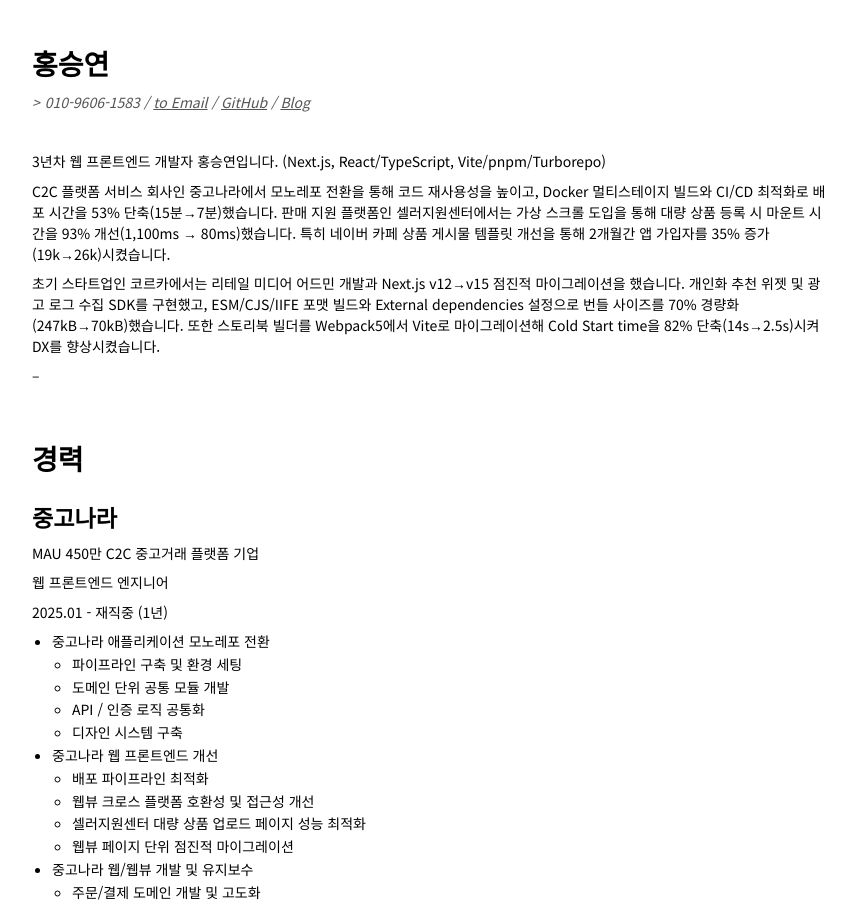
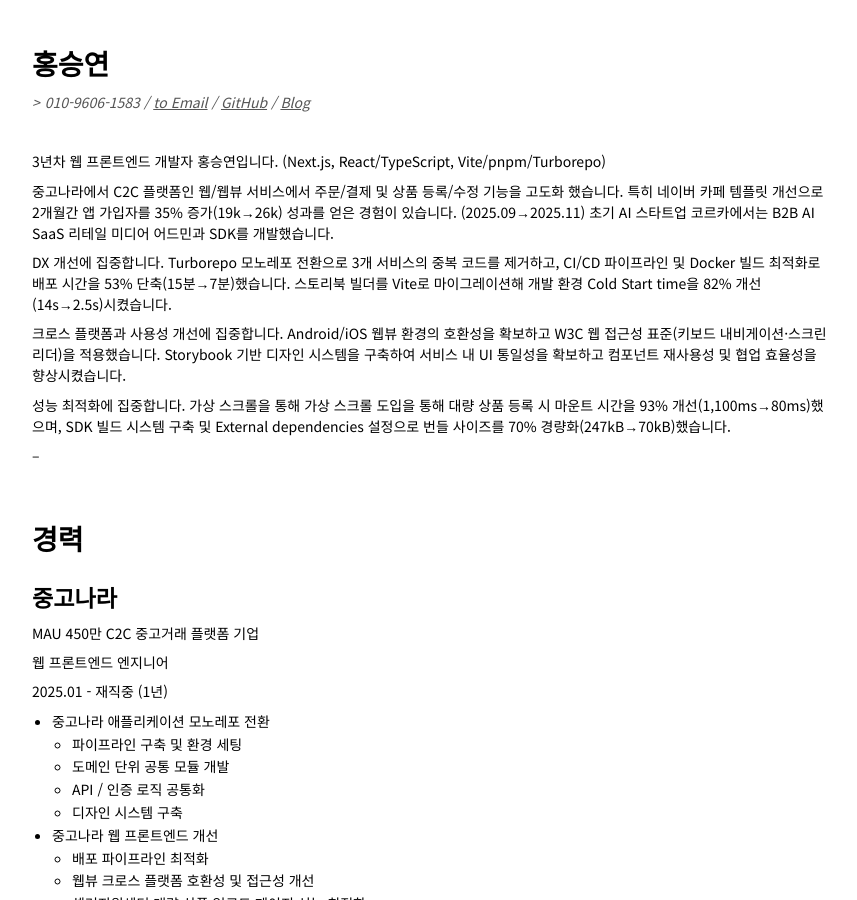
Before and after one commit to ghost-redo/ghost-redo.github.io, a Jekyll site: the page built from resume.md, in a window 1280 px wide and 900 px high. Shown: the whole window, without its empty margins (209-1066 px from the left). Built offline with Jekyll 4.4.1, drawn with Linux system fonts in a browser that asks for light colours; some web fonts are replaced.

Commit message:
Update resume.md

```diff
--- a/resume.md
+++ b/resume.md
@@ -11,9 +11,13 @@ title: 홍승연 Resume
 
 3년차 웹 프론트엔드 개발자 홍승연입니다. (Next.js, React/TypeScript, Vite/pnpm/Turborepo)
 
-C2C 플랫폼 서비스 회사인 중고나라에서 모노레포 전환을 통해 코드 재사용성을 높이고, Docker 멀티스테이지 빌드와 CI/CD 최적화로 배포 시간을 53% 단축(15분→7분)했습니다. 판매 지원 플랫폼인 셀러지원센터에서는 가상 스크롤 도입을 통해 대량 상품 등록 시 마운트 시간을 93% 개선(1,100ms → 80ms)했습니다. 특히 네이버 카페 상품 게시물 템플릿 개선을 통해 2개월간 앱 가입자를 35% 증가(19k→26k)시켰습니다.
+중고나라에서 C2C 플랫폼인 웹/웹뷰 서비스에서 주문/결제 및 상품 등록/수정 기능을 고도화 했습니다. 특히 네이버 카페 템플릿 개선으로 2개월간 앱 가입자를 35% 증가(19k→26k) 성과를 얻은 경험이 있습니다. (2025.09→2025.11) 초기 AI 스타트업 코르카에서는 B2B AI SaaS 리테일 미디어 어드민과 SDK를 개발했습니다.
 
-초기 스타트업인 코르카에서는 리테일 미디어 어드민 개발과 Next.js v12→v15 점진적 마이그레이션을 했습니다. 개인화 추천 위젯 및 광고 로그 수집 SDK를 구현했고, ESM/CJS/IIFE 포맷 빌드와 External dependencies 설정으로 번들 사이즈를 70% 경량화(247kB→70kB)했습니다. 또한 스토리북 빌더를 Webpack5에서 Vite로 마이그레이션해 Cold Start time을 82% 단축(14s→2.5s)시켜 DX를 향상시켰습니다.
+DX 개선에 집중합니다. Turborepo 모노레포 전환으로 3개 서비스의 중복 코드를 제거하고, CI/CD 파이프라인 및 Docker 빌드 최적화로 배포 시간을 53% 단축(15분→7분)했습니다. 스토리북 빌더를 Vite로 마이그레이션해 개발 환경 Cold Start time을 82% 개선(14s→2.5s)시켰습니다.
+
+크로스 플랫폼과 사용성 개선에 집중합니다. Android/iOS 웹뷰 환경의 호환성을 확보하고 W3C 웹 접근성 표준(키보드 내비게이션·스크린 리더)을 적용했습니다. Storybook 기반 디자인 시스템을 구축하여 서비스 내 UI 통일성을 확보하고 컴포넌트 재사용성 및 협업 효율성을 향상시켰습니다.
+
+성능 최적화에 집중합니다. 가상 스크롤을 통해 가상 스크롤 도입을 통해 대량 상품 등록 시 마운트 시간을 93% 개선(1,100ms→80ms)했으며, SDK 빌드 시스템 구축 및 External dependencies 설정으로 번들 사이즈를 70% 경량화(247kB→70kB)했습니다.
 
 --
 
```
